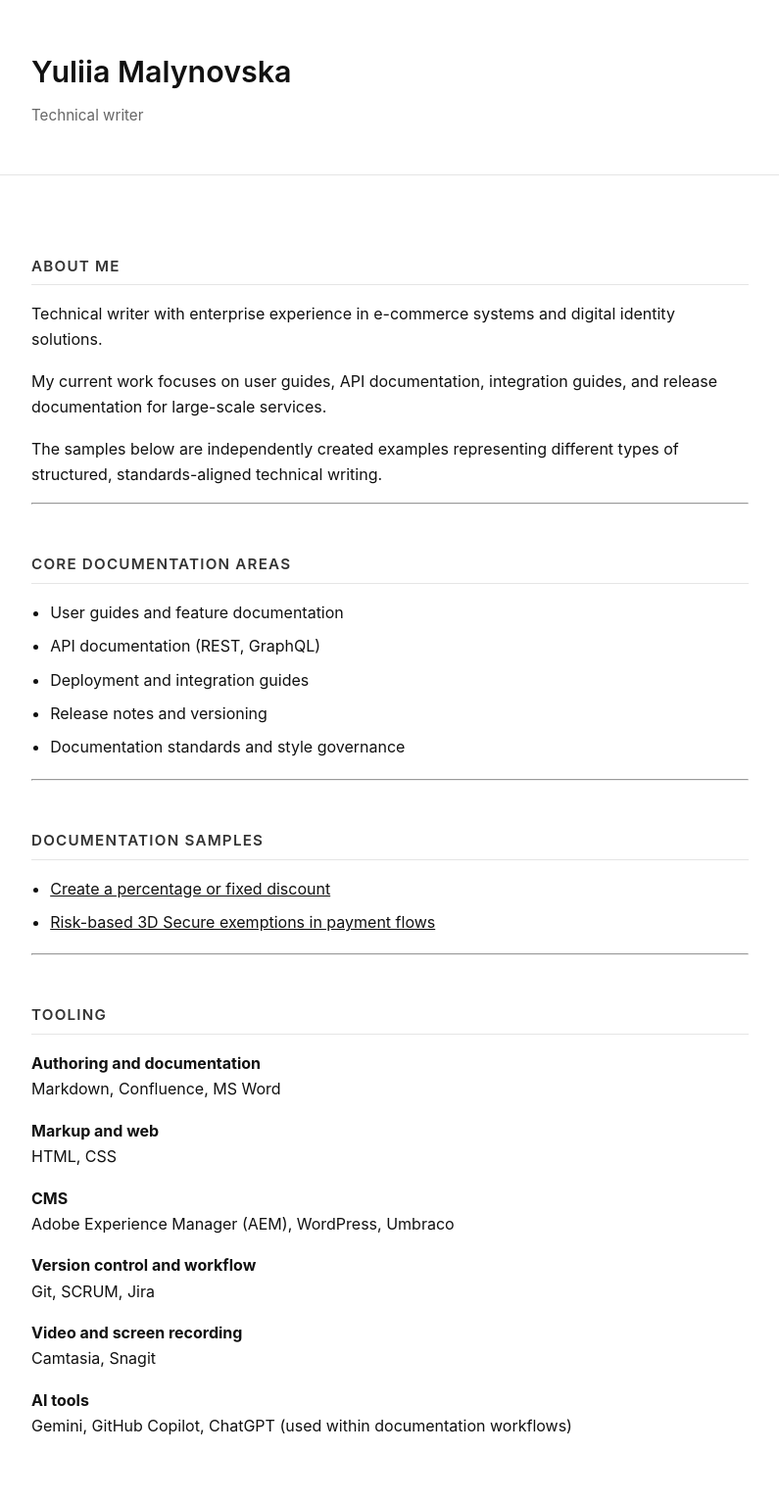
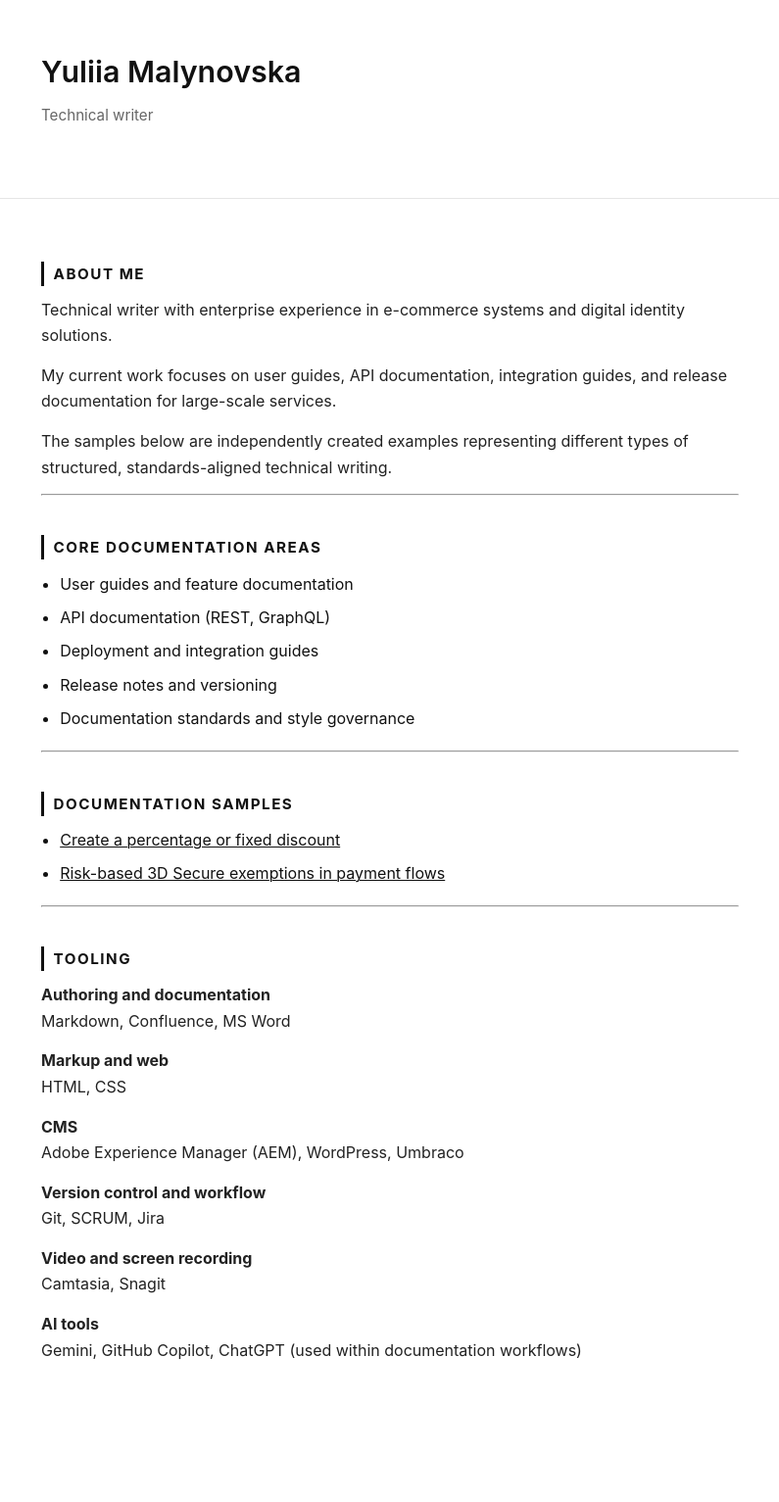
Before and after one commit to malynovskayuliia-eng/malynovskayuliia-eng.github.io, a Jekyll site: the page built from index.md, in a window 1280 px wide. Shown: the whole page at 98% size, without its empty margins (242-1037 px from the left). Built offline with Jekyll 4.4.1, drawn with Linux system fonts in a browser that asks for light colours; after the commit the page ends 1453 px from its top, so only the background shows below that.

Commit message:
Update style.css

```diff
--- a/assets/css/style.css
+++ b/assets/css/style.css
@@ -1,11 +1,11 @@
-/* Reset */
+/* ===== Reset ===== */
 * {
   margin: 0;
   padding: 0;
   box-sizing: border-box;
 }
 
-/* Base */
+/* ===== Base Typography ===== */
 body {
   font-family: -apple-system, BlinkMacSystemFont, "Segoe UI", Roboto, sans-serif;
   background: #ffffff;
@@ -13,16 +13,17 @@ body {
   line-height: 1.65;
 }
 
-/* Layout */
+/* ===== Layout ===== */
 .container {
-  max-width: 780px;
+  max-width: 760px;
   margin: 0 auto;
   padding: 3rem 1.5rem;
 }
 
-/* Header */
+/* ===== Header ===== */
 .site-header {
   border-bottom: 1px solid #e5e5e5;
+  padding-bottom: 1.5rem;
 }
 
 .site-title {
@@ -41,42 +42,51 @@ body {
   color: #666;
 }
 
-/* Content spacing */
+/* ===== Main Content ===== */
 .content {
   padding-top: 2rem;
 }
 
-/* Headings */
+/* ===== Headings ===== */
+
 .content h1 {
   font-size: 1.7rem;
   margin-bottom: 1.2rem;
+  font-weight: 600;
 }
 
+/* Section headers (About me, Core areas, etc.) */
 .content h2 {
   font-size: 0.95rem;
   text-transform: uppercase;
-  letter-spacing: 0.08em;
-  margin-top: 3rem;
-  margin-bottom: 1rem;
-  padding-bottom: 0.4rem;
-  border-bottom: 1px solid #e5e5e5;
-  font-weight: 600;
-  color: #333;
+  letter-spacing: 0.1em;
+  margin-top: 2rem;
+  margin-bottom: 0.7rem;
+  padding-left: 0.6rem;
+  border-left: 3px solid #111;
+  font-weight: 700;
+  color: #111;
+}
+
+/* Tighten paragraph after section heading */
+.content h2 + p {
+  margin-top: 0.4rem;
 }
 
 .content h3 {
   font-size: 1rem;
-  margin-top: 2rem;
+  margin-top: 1.8rem;
   margin-bottom: 0.5rem;
   font-weight: 600;
 }
 
-/* Paragraphs */
+/* ===== Paragraphs ===== */
 .content p {
-  margin-bottom: 1rem;
+  margin-bottom: 0.9rem;
+  color: #222;
 }
 
-/* Lists */
+/* ===== Lists ===== */
 .content ul,
 .content ol {
   margin-left: 1.2rem;
@@ -87,17 +97,18 @@ body {
   margin-bottom: 0.5rem;
 }
 
-/* Links */
+/* ===== Links ===== */
 a {
   color: #111;
   text-decoration: underline;
+  text-decoration-thickness: 1px;
 }
 
 a:hover {
   color: #555;
 }
 
-/* Code */
+/* ===== Code Styling ===== */
 code {
   background: #f5f5f5;
   padding: 0.2rem 0.4rem;
@@ -111,3 +122,8 @@ pre {
   border-radius: 4px;
   overflow-x: auto;
 }
+
+/* ===== Subtle Section Separation ===== */
+.content h2:not(:first-of-type) {
+  margin-top: 2.5rem;
+}
```
